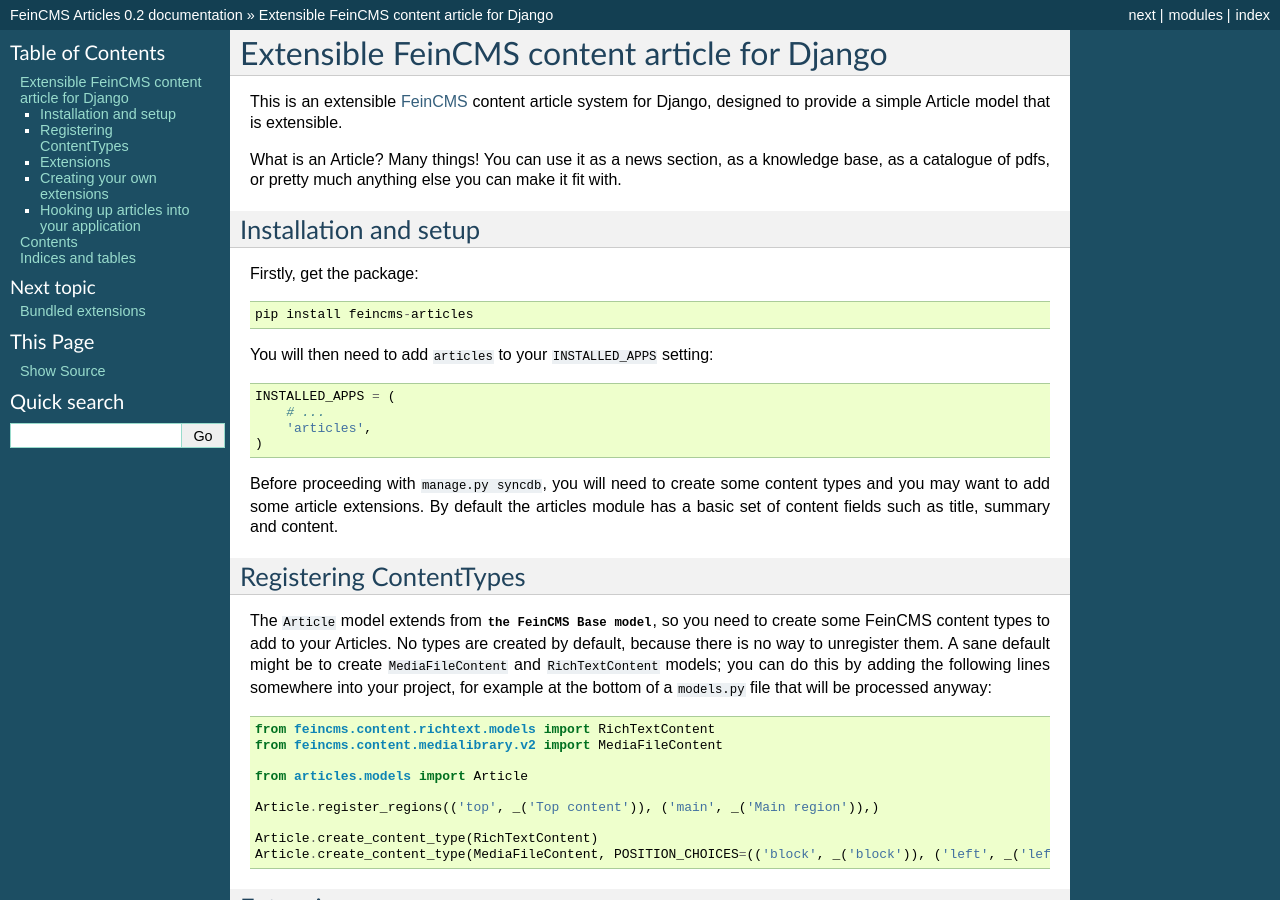
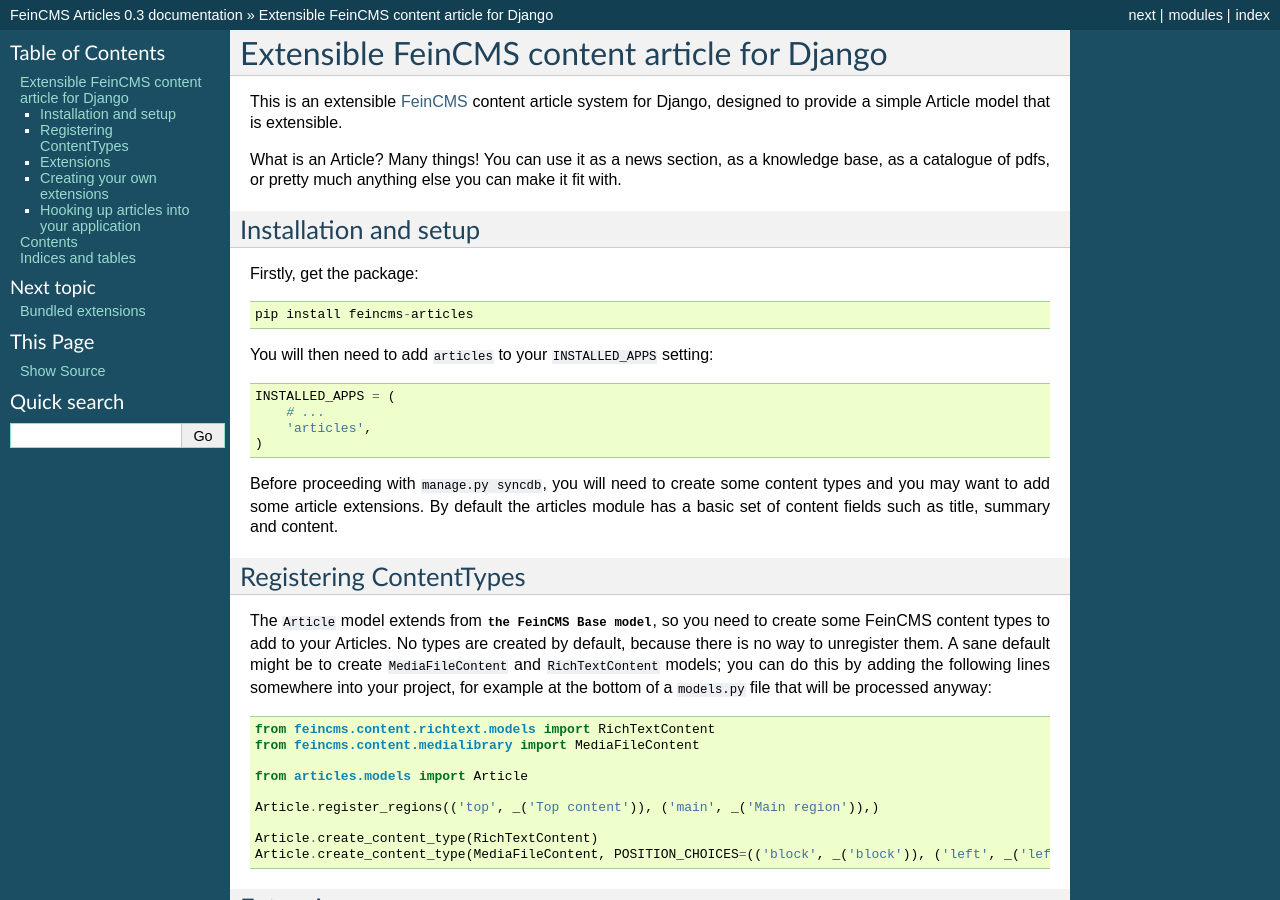
Before and after one commit to incuna/feincms-articles, a Sphinx documentation site: the page built from docs/index.rst, in a window 1280 px wide and 900 px high. Built offline with Sphinx 7.4.7, drawn with Linux system fonts in a browser that asks for light colours; some of the changed text lies outside the part shown.

Commit message:
Update docs.

```diff
--- a/docs/conf.py
+++ b/docs/conf.py
@@ -48,9 +48,9 @@
 # built documents.
 #
 # The short X.Y version.
-version = '0.2'
+version = '0.3'
 # The full version, including alpha/beta/rc tags.
-release = '0.2'
+release = '0.3'
 
 # The language for content autogenerated by Sphinx. Refer to documentation
 # for a list of supported languages.
--- a/docs/index.rst
+++ b/docs/index.rst
@@ -42,7 +42,7 @@
 ``models.py`` file that will be processed anyway::
 
     from feincms.content.richtext.models import RichTextContent
-    from feincms.content.medialibrary.v2 import MediaFileContent
+    from feincms.content.medialibrary import MediaFileContent
 
     from articles.models import Article
 
```
